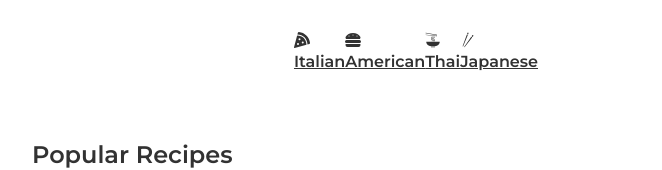
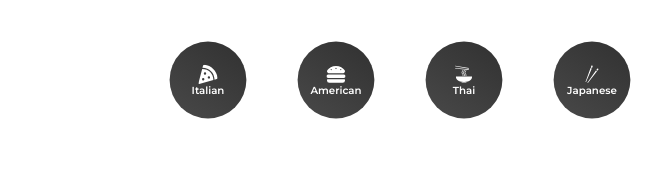
Before and after one commit to DebbieZimmerman/deliciousness, a React (Create React App) app: page / in a window 1280 px wide. Shown: the top 170 px of the page, without its empty margins (224-886 px from the left). Built offline with nearby package versions, Linux system fonts and the light colour scheme; no server answers; a web font is replaced by a local one.

Commit message:
finished cuisine nav

```diff
--- a/src/components/Category.jsx
+++ b/src/components/Category.jsx
@@ -6,30 +6,62 @@
 function Category() {
   return (
     <List>
-      <NavLink to={'/cuisine/Italian'}>
+      <SLink to={"/cuisine/Italian"}>
         <FaPizzaSlice />
         <h4>Italian</h4>
-      </NavLink>
-      <NavLink to={'/cuisine/American'}>
+      </SLink>
+      <SLink to={"/cuisine/American"}>
         <FaHamburger />
         <h4>American</h4>
-      </NavLink>
-      <NavLink to={'/cuisine/Thai'}>
+      </SLink>
+      <SLink to={"/cuisine/Thai"}>
         <GiNoodles />
         <h4>Thai</h4>
-      </NavLink>
-      <NavLink to={'/cuisine/Japanese'}>
+      </SLink>
+      <SLink to={"/cuisine/Japanese"}>
         <GiChopsticks />
         <h4>Japanese</h4>
-      </NavLink>
+      </SLink>
     </List>
   );
 }
 
 const List = styled.div`
-    display: flex;
-    justify-content: center;
-    margin: 2rem 0rem;
-`
+  display: flex;
+  justify-content: center;
+  margin: 2rem 0rem;
+`;
+const SLink = styled(NavLink)`
+  display: flex;
+  flex-direction: column;
+  justify-content: center;
+  align-items: center;
+  border-radius: 50%;
+  margin-right: 2rem;
+  text-decoration: none;
+  background: linear-gradient(35deg, #494949, #313131);
+  width: 6rem;
+  height: 6rem;
+  cursor: pointer();
+  transform: scale(0.8);
+
+  h4 {
+    color: white;
+    font-size: 0.8rem;
+  }
+  svg {
+    color: white;
+    font-size: 1.5rem;
+  }
+  &.active {
+    background: linear-gradient(to right, #f27121, #e94057);
+    svg {
+      color: white;
+    }
+    h4 {
+      color: white;
+    }
+  }
+`;
 
 export default Category;
--- a/src/pages/Cuisine.jsx
+++ b/src/pages/Cuisine.jsx
@@ -1,9 +1,60 @@
-import React from 'react'
+import React, { useState, useEffect } from 'react'
+import styled from 'styled-components'
+import { motion } from 'framer-motion'
+import { Link, useParams } from 'react-router-dom'
+
 
 function Cuisine() {
+
+  const [ cuisine, setCuisine ] = useState([])
+  let params = useParams()
+
+  const getCuisine = async (type) => {
+    const data = await fetch((
+      `https://api.spoonacular.com/recipes/complexSearch?apiKey=${process.env.REACT_APP_API_KEY}&cuisine=${type}&number=12`)
+    );
+    const recipes = await data.json()
+    // localStorage.setItem("cuisine", JSON.stringify(data.recipes));
+    setCuisine(recipes.results)
+  }
+
+  useEffect(()=> {
+    getCuisine(params.type)
+  }, [params.type])
+
   return (
-    <div>Cuisine</div>
+    <Grid>
+      {cuisine.map((item) => {
+        return(
+          <Card key={item.id}>
+            <img src={item.image} alt={''} />
+            <h4>{item.title}</h4>
+          </Card>
+        )
+        })}
+    </Grid>
   )
 }
 
+const Grid = styled.div`
+  display: grid;
+  grid-template-columns: repeat(auto-fit, minmax(20rem, 1fr));
+  grid-gap: 3rem;
+
+`
+
+const Card = styled.div`
+  img{
+    width: 100%;
+    border-radius: 2rem;
+  }
+  a{
+    text-decoration: none;
+  }
+  h4{
+    text-align: center;
+    padding: 1rem;
+  }
+`
+
 export default Cuisine
--- a/src/pages/Pages.jsx
+++ b/src/pages/Pages.jsx
@@ -7,7 +7,7 @@
   return (
       <Routes>
         <Route path="/" element={<Home />} />
-        <Route path="/cuisine" element={<Cuisine />} />
+        <Route path="/cuisine/:type" element={<Cuisine />} />
       </Routes>
   );
 }
```
